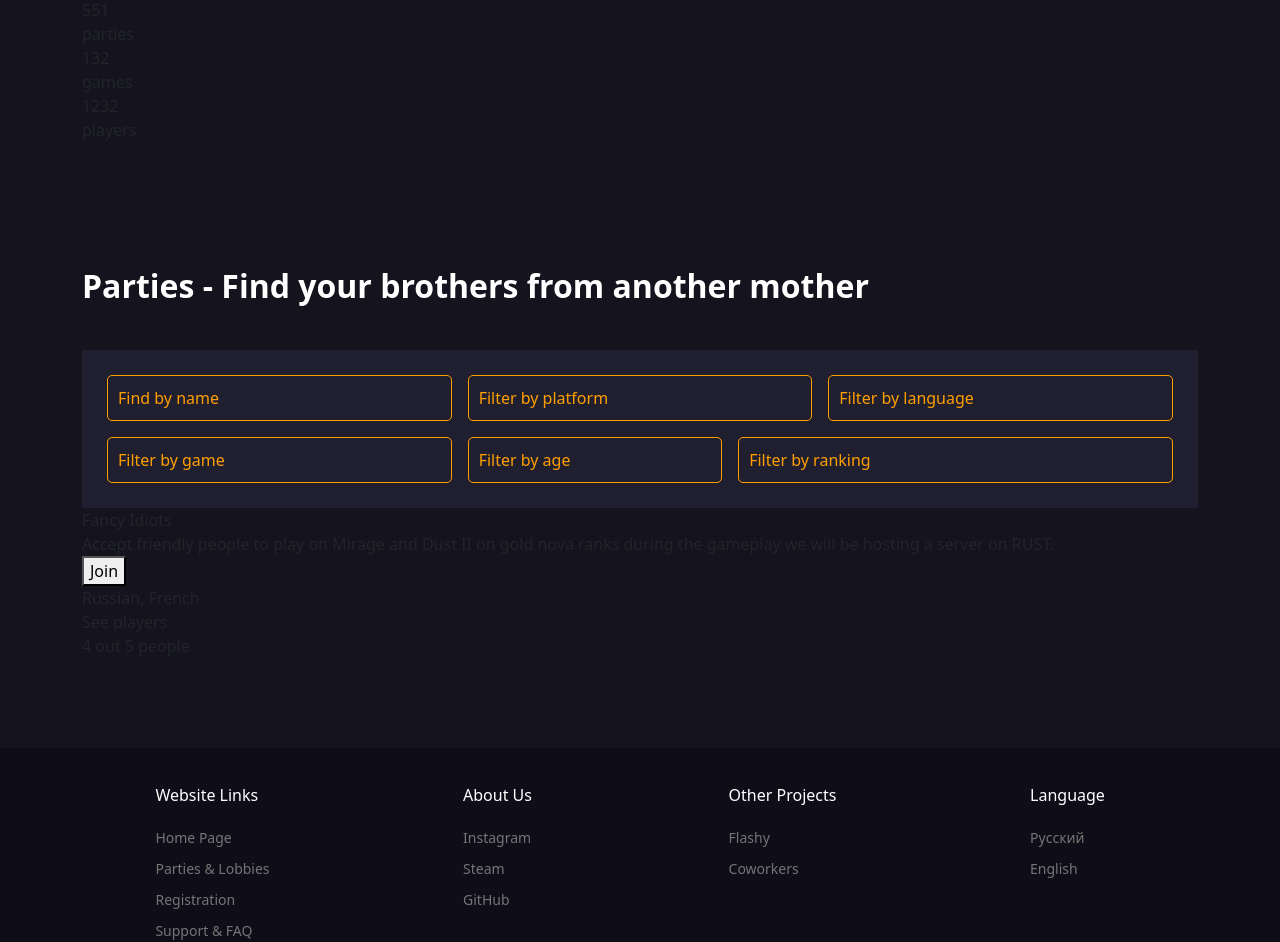
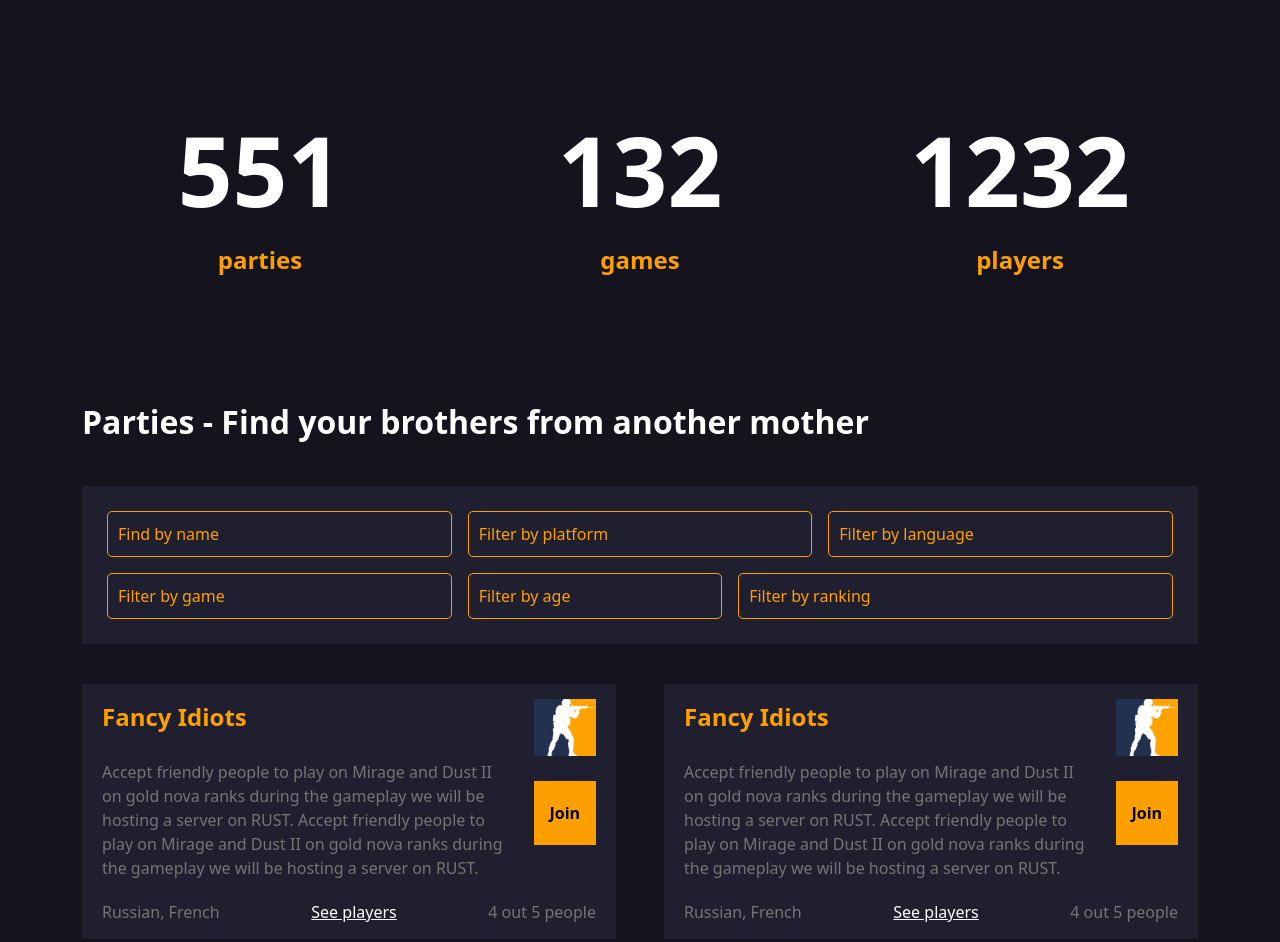
Before and after one commit to Alex-Verh/wegame, a JavaScript app in the folder client/: page /parties in a window 1280 px wide. Shown: the part 518-1460 px from the top of the page. Built offline with nearby package versions, Linux system fonts and the light colour scheme.

Commit message:
parties section styling done

```diff
--- a/client/src/assets/base.css
+++ b/client/src/assets/base.css
@@ -48,6 +48,7 @@ body {
 .button_accent {
     background-color: #FE9F00;
     color: #000;
+    transition: all 0.3s ease-in;
 }
 
 .button_accent:hover {
--- /dev/null
+++ b/client/src/components/PartyComponent.vue
@@ -0,0 +1,58 @@
+<script setup>
+</script>
+
+<template>
+  <div class="party">
+    <div class="party_main">
+        <b-row>
+            <b-col cols="10">
+                <div class="party_name">Fancy Idiots </div>
+                <div class="party_description">Accept friendly people to play on Mirage and Dust II on gold nova
+                    ranks during the gameplay we will be hosting a server on RUST.  Accept friendly people to play on Mirage and Dust II on gold nova
+                    ranks during the gameplay we will be hosting a server on RUST.
+                </div>
+            </b-col>
+            <b-col cols="2">
+                <img src="../assets/cs_logo.jpg" alt="Counter Strike 2" class="party_icon">
+                <div class="button_accent">Join</div>
+            </b-col>
+        </b-row>
+    </div>
+    <div class="party_bottom d-flex justify-content-between">
+        <div class="party_location">Russian, French</div>
+        <div class="party_players">See players</div>
+        <div class="party_players_amount">4 out 5 people</div>
+    </div>
+</div>
+</template>
+
+<style scoped>
+.party {
+    background-color: #201F30;
+    color: #757575;
+    padding: 15px 20px;
+}
+
+.party_name {
+    color: #FE9F00;
+    font-weight: 600;
+    font-size: 24px;
+    margin-bottom: 25px;
+}
+
+.party_icon {
+    width: 100%;
+    margin-bottom: 25px;
+}
+
+.party_bottom {
+    margin-top: 20px;
+}
+
+.party_players {
+    color: #fff;
+    text-decoration: underline;
+    cursor: url('../assets/cursor-pointer.svg'), pointer;
+}
+
+</style>
--- a/client/src/components/sections/HeaderSection.vue
+++ b/client/src/components/sections/HeaderSection.vue
@@ -15,20 +15,26 @@ defineProps(['text', "image", "showStatistics"])
             </b-col>
         </b-row>
         <div class="statistics" v-if="showStatistics">
+            <b-row>
+                <b-col cols="4" class="d-flex align-items-center justify-content-center">
                     <div class="statistics_item">
                         <div class="item_value">551</div>
                         <div class="item_text">parties</div>
                     </div>
+                </b-col>
+                <b-col cols="4" class="d-flex align-items-center justify-content-center">
                     <div class="statistics_item">
                         <div class="item_value">132</div>
                         <div class="item_text">games</div>
                     </div>
-
+                </b-col>
+                <b-col cols="4" class="d-flex align-items-center justify-content-center">
                     <div class="statistics_item">
                         <div class="item_value">1232</div>
                         <div class="item_text">players</div>
                     </div>
-
+                </b-col>
+            </b-row>
         </div>
     </header>
 </template>
@@ -46,4 +52,23 @@ defineProps(['text', "image", "showStatistics"])
 .header_image {
     width: 80%;
 }
+
+.statistics {
+    margin-top: 100px;
+}
+
+.statistics_item {
+    font-weight: 700;
+}
+
+.item_value {
+    color: #fff;
+    font-size: 96px;
+}
+
+.item_text {
+    text-align: center;
+    color: #FE9F00;
+    font-size: 24px;
+}
 </style>
--- a/client/src/components/sections/PartiesSection.vue
+++ b/client/src/components/sections/PartiesSection.vue
@@ -1,5 +1,6 @@
 <script setup>
 import SearchBar from '../bars/SearchBar.vue'
+import Party from '../PartyComponent.vue'
 </script>
 
 <template>
@@ -9,20 +10,26 @@ import SearchBar from '../bars/SearchBar.vue'
         <SearchBar />
 
         <div class="parties">
-            <div class="party">
-                <div class="party_main">
-                    <div class="party_name">Fancy Idiots </div>
-                    <div class="party_description">Accept friendly people to play on Mirage and Dust II on gold nova
-                        ranks during the gameplay we will be hosting a server on RUST. </div>
-                    <img src="" alt="" class="party_icon">
-                    <button class="join_button">Join</button>
-                </div>
-                <div class="party_bottom">
-                    <div class="party_location">Russian, French</div>
-                    <div class="party_players">See players</div>
-                    <div class="party_players_amount">4 out 5 people</div>
-                </div>
-            </div>
+            <b-row class="g-5">
+                <b-col cols="6">
+                    <Party />
+                </b-col>
+                <b-col cols="6">
+                    <Party />
+                </b-col>
+                <b-col cols="6">
+                    <Party />
+                </b-col>
+                <b-col cols="6">
+                    <Party />
+                </b-col>
+            </b-row>
         </div>
     </section>
 </template>
+
+<style scoped>
+.parties {
+    margin-top: 40px;
+}
+</style>
```
Lines whose indentation alone changed are shown as unchanged.
